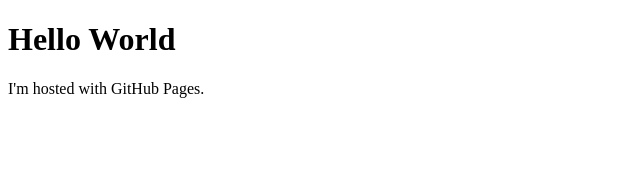
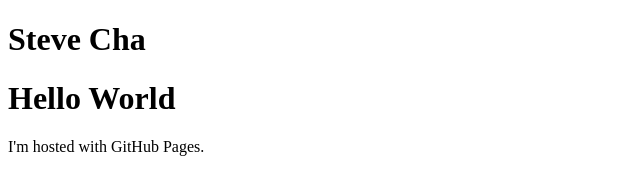
Before and after one commit to stevecha1216/stevecha1216.github.io, a plain HTML site: page index.html in a window 1280 px wide. Shown: the whole page, without its empty margins (0-640 px from the left). Drawn offline with Linux system fonts and the light colour scheme.

Commit message:
Update index.html

```diff
--- a/index.html
+++ b/index.html
@@ -4,6 +4,10 @@
       <head>
             <title>Steve Cha</title>
       </head>
+
+      <header>
+            <h1>Steve Cha</h1>
+
       <body>
       <h1>Hello World</h1>
       <p>I'm hosted with GitHub Pages.</p>
```
